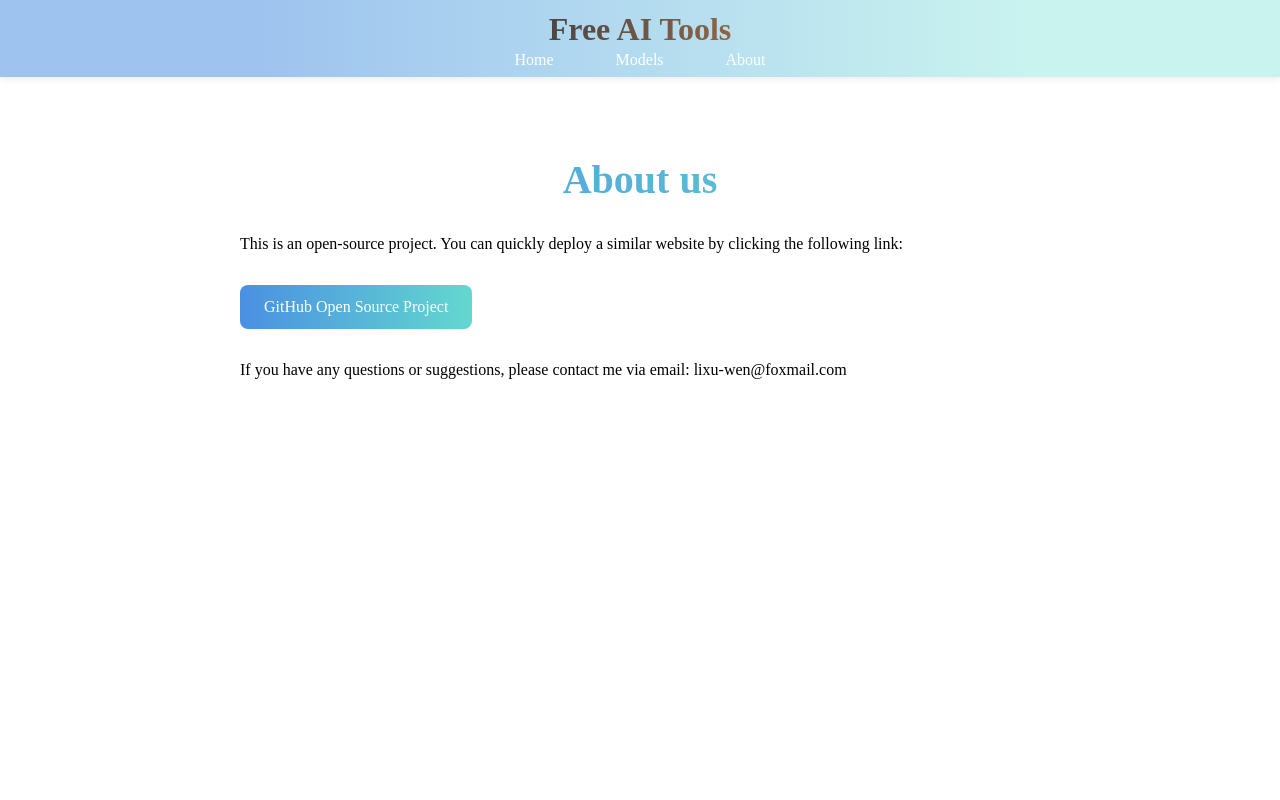
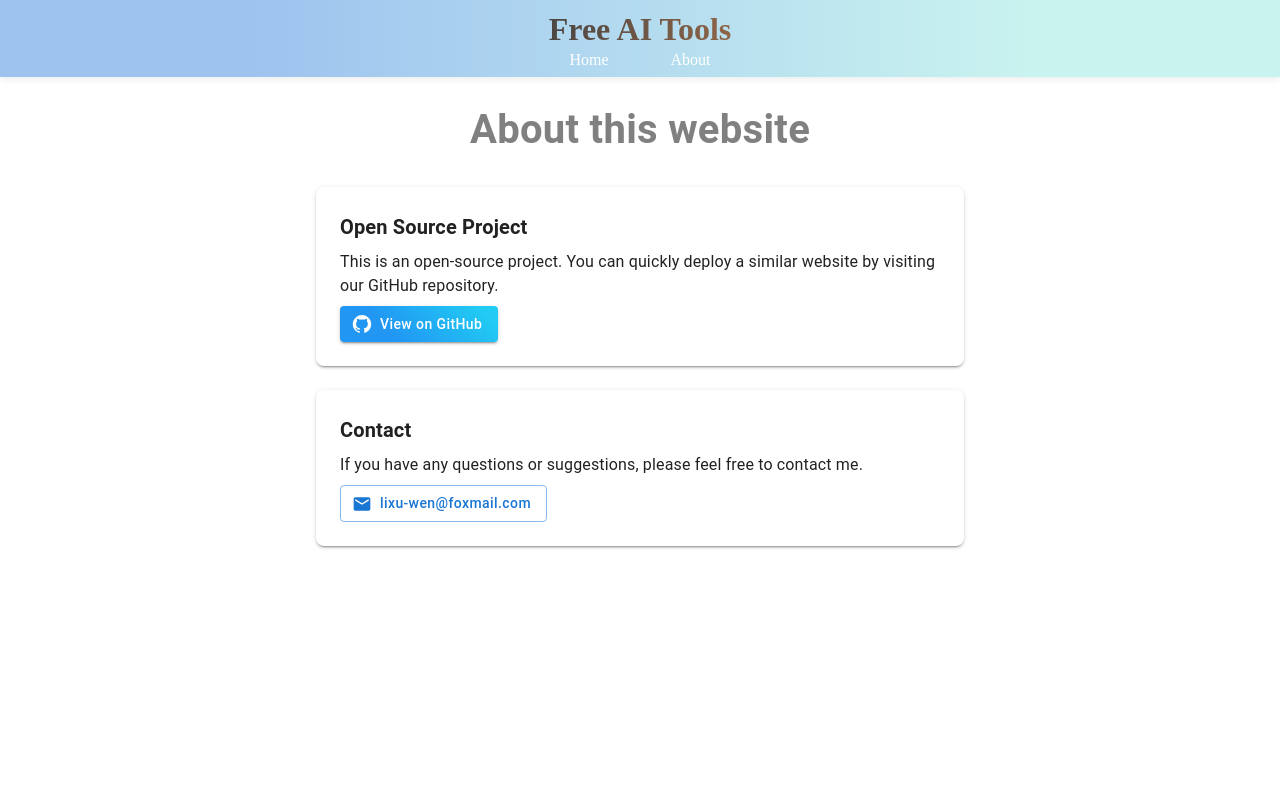
Before and after one commit to lixwen/next-freeaitools, a Next.js app: page /pages/about in a window 1280 px wide. Shown: the top 800 px of the page. Built offline with nearby package versions, Linux system fonts and the light colour scheme.

Commit message:
optimize layout of About

```diff
--- a/src/app/components/ChatInterface.js
+++ b/src/app/components/ChatInterface.js
@@ -508,11 +508,9 @@ Let's begin! Feel free to ask any questions.`,
                     value={tempParams[param.name]}
                     onChange={(e) => handleNumberChange(e, param)}
                     inputProps={{
-                      // 使用 inputProps 而不是 slotProps
-                      inputMode: "decimal", // 改为 decimal 以支持负数
+                      inputMode: "decimal",
                       step: "any", // 允许任意步进
                     }}
-                    // 添加辅���文本显示有效范围
                     helperText={`Valid range: ${param.min} to ${param.max}`}
                   />
                 ) : null}
@@ -893,7 +891,7 @@ Let's begin! Feel free to ask any questions.`,
           >
             <TextField
               multiline
-              maxRows={4}
+              maxRows={2}
               fullWidth
               value={input}
               onChange={(e) => setInput(e.target.value)}
--- a/src/app/components/Header.js
+++ b/src/app/components/Header.js
@@ -10,9 +10,9 @@ const Header = () => {
           <li>
             <Link href="/" className={styles.nav_list_item}>Home</Link>
           </li>
-          <li>
+          {/* <li>
             <Link href="/pages/tools" className={styles.nav_list_item}>Models</Link>
-          </li>
+          </li> */}
           <li>
             <Link href="/pages/about" className={styles.nav_list_item}>About</Link>
           </li>
--- a/src/app/pages/about/About.module.css
+++ /dev/null
@@ -1,57 +0,0 @@
-.container {
-  min-height: calc(100vh - 200px);
-  padding: 2rem;
-  display: flex;
-  justify-content: center;
-  align-items: flex-start;
-}
-
-.content {
-  max-width: 800px;
-  width: 100%;
-  margin: 0 auto;
-}
-
-.content h1 {
-  text-align: center;
-  margin-bottom: 2rem;
-  background: linear-gradient(90deg, #4a90e2 0%, #63d8cf 100%);
-  -webkit-background-clip: text;
-  background-clip: text;
-  -webkit-text-fill-color: transparent;
-  font-size: 2.5rem;
-}
-
-.link {
-  display: inline-block;
-  padding: 0.8rem 1.5rem;
-  background: linear-gradient(90deg, #4a90e2 0%, #63d8cf 100%);
-  color: white;
-  text-decoration: none;
-  border-radius: 8px;
-  font-weight: 500;
-  transition: all 0.3s ease;
-  margin: 1rem 0;
-}
-
-.link:hover {
-  background: linear-gradient(90deg, #357abd 0%, #50c1b8 100%);
-  transform: translateY(-2px);
-  box-shadow: 0 4px 8px rgba(0, 0, 0, 0.15);
-}
-
-.link:active {
-  transform: translateY(0);
-  box-shadow: 0 2px 4px rgba(0, 0, 0, 0.1);
-}
-
-/* 响应式设计 */
-@media (max-width: 768px) {
-  .container {
-    padding: 1rem;
-  }
-
-  .content h1 {
-    font-size: 2rem;
-  }
-}
--- a/src/app/pages/about/page.js
+++ b/src/app/pages/about/page.js
@@ -1,28 +1,111 @@
-import styles from './About.module.css';
+import { Box, Container, Paper, Typography, Button } from '@mui/material';
+import GitHubIcon from '@mui/icons-material/GitHub';
+import EmailIcon from '@mui/icons-material/Email';
 
 const About = () => {
   return (
-    <div className={styles.container}>
-      <div className={styles.content}>
-        <h1>About us</h1>
-        <div className={styles.card}>
-          <p>
-            This is an open-source project. You can quickly deploy a similar website by clicking the following link:
-          </p>
-          <a
-            href="https://github.com/lixwen/next-freeaitools.git"
-            target="_blank"
-            rel="noopener noreferrer"
-            className={styles.link}
+    <Container
+      maxWidth="lg"
+      sx={{
+        height: '100vh',
+      }}
+    >
+      <Box
+        sx={{
+          height: { xs: '100%', sm: '78%' },
+          display: 'flex',
+          flexDirection: 'column',
+          overflow: 'hidden',
+          p: { xs: 2, sm: 4 },
+        }}
+      >
+        <Typography
+          variant="h4"
+          component="h1"
+          sx={{
+            textAlign: 'center',
+            fontWeight: { xs: 400, sm: 700 },
+            fontSize: { xs: '2rem', sm: '2.5rem' },
+            mb: 4,
+            background: 'gray',
+            WebkitBackgroundClip: 'text',
+            WebkitTextFillColor: 'transparent',
+            mt: -3,
+          }}
+        >
+          About this website
+        </Typography>
+
+        <Box sx={{
+          display: 'flex',
+          flexDirection: 'column',
+          gap: 3,
+          alignItems: 'center',
+          maxWidth: 'sm',
+          mx: 'auto',
+          width: '100%'
+        }}>
+          <Paper
+            elevation={2}
+            sx={{
+              p: 3,
+              width: '100%',
+              borderRadius: 2,
+              bgcolor: 'background.paper',
+            }}
           >
-            GitHub Open Source Project
-          </a>
-          <p>
-            If you have any questions or suggestions, please contact me via email: lixu-wen@foxmail.com
-          </p>
-        </div>
-      </div>
-    </div>
+            <Typography variant="h6" gutterBottom sx={{ fontWeight: 600 }}>
+              Open Source Project
+            </Typography>
+            <Typography variant="body1" component="p">
+              This is an open-source project. You can quickly deploy a similar website by visiting our GitHub repository.
+            </Typography>
+            <Button
+              variant="contained"
+              startIcon={<GitHubIcon />}
+              href="https://github.com/lixwen/next-freeaitools.git"
+              target="_blank"
+              rel="noopener noreferrer"
+              sx={{
+                mt: 1,
+                textTransform: 'none',
+                background: 'linear-gradient(45deg, #2196F3 30%, #21CBF3 90%)',
+              }}
+            >
+              View on GitHub
+            </Button>
+          </Paper>
+
+          <Paper
+            elevation={2}
+            sx={{
+              p: 3,
+              width: '100%',
+              borderRadius: 2,
+              bgcolor: 'background.paper',
+            }}
+          >
+            <Typography variant="h6" gutterBottom sx={{ fontWeight: 600 }}>
+              Contact
+            </Typography>
+            <Typography variant="body1" component="p">
+              If you have any questions or suggestions, please feel free to contact me.
+            </Typography>
+            <Button
+              variant="outlined"
+              startIcon={<EmailIcon />}
+              href="mailto:lixu-wen@foxmail.com"
+              sx={{
+                mt: 1,
+                textTransform: 'none',
+              }}
+            >
+              lixu-wen@foxmail.com
+            </Button>
+          </Paper>
+        </Box>
+      </Box>
+    </Container>
   );
 };
 
```
Also changed, not shown: src/app/page.js (+5 -12 lines).
